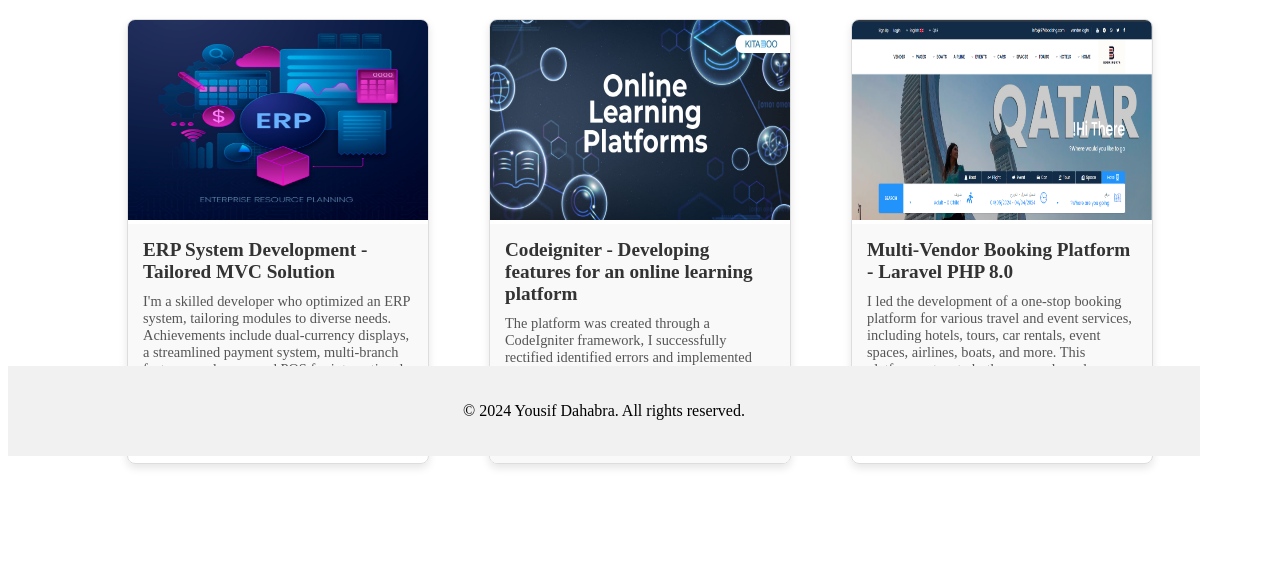
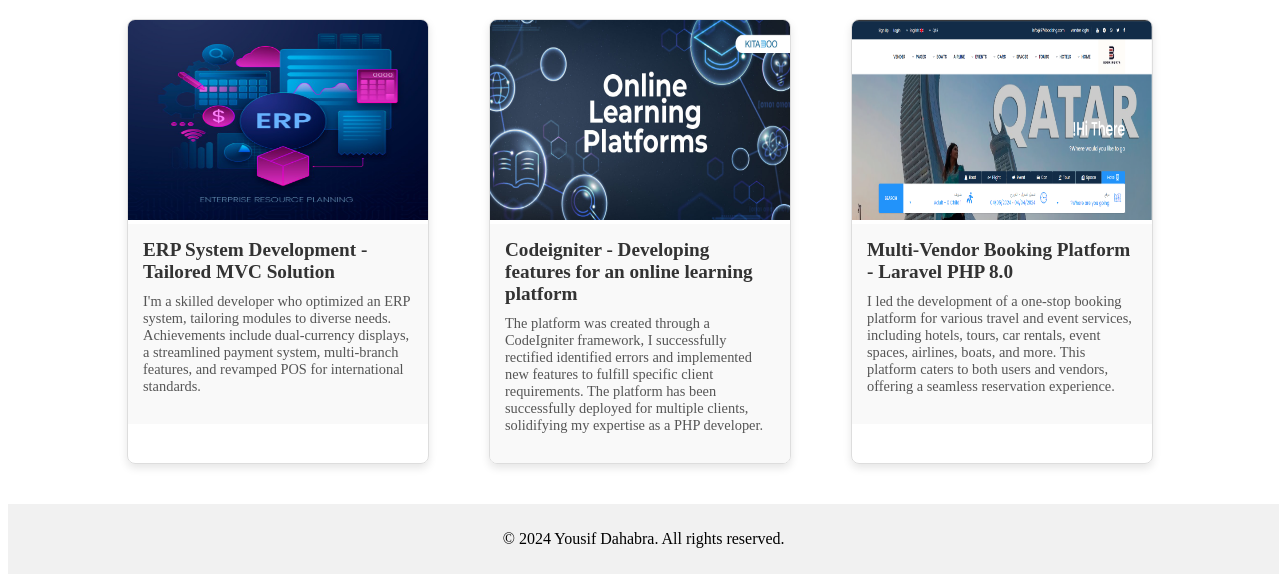
Before and after one commit to yousifdahabra/portfolio, a plain HTML site: page index.html in a window 1280 px wide. Shown: the part 344-926 px from the top of the page. Before the commit the page ends 856 px from the top, so only its background shows below. Drawn offline with Linux system fonts and the light colour scheme.

Commit message:
Fixed css  footer

```diff
--- a/styles/home.css
+++ b/styles/home.css
@@ -116,11 +116,10 @@ section {
 
 .footer {
     background-color: #f1f1f1;
-    padding: 20px;
     text-align: center;
-    position: absolute;
-    bottom: 0;
-    width: 90%;
+    width: 99%;
+    position: relative;
+    padding: 10px;
 }
 .footer-content {
     max-width: 1200px;
```
